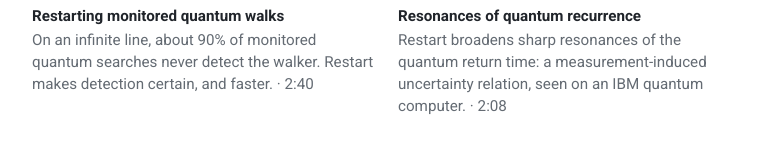
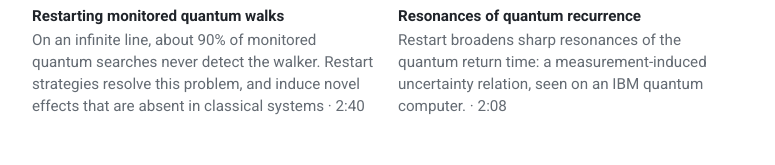
Before and after one commit to yruoyu/yruoyu.github.io, a plain HTML site: page index.html in a window 1280 px wide. Shown: the part 971-1136 px from the top of the page, without its empty margins (252-1027 px from the left). Drawn offline with Linux system fonts and the light colour scheme.

Commit message:
Update video caption for clarity and detail

```diff
--- a/index.html
+++ b/index.html
@@ -61,7 +61,7 @@
         </video>
         <figcaption>
           <b>Restarting monitored quantum walks</b>
-          <span class="muted">On an infinite line, about 90% of monitored quantum searches never detect the walker. Restart makes detection certain, and faster. · 2:40</span>
+          <span class="muted">On an infinite line, about 90% of monitored quantum searches never detect the walker. Restart strategies resolve this problem, and induce novel effects that are absent in classical systems · 2:40</span>
         </figcaption>
       </figure>
       <figure class="video-card" id="video-resonances">
```
